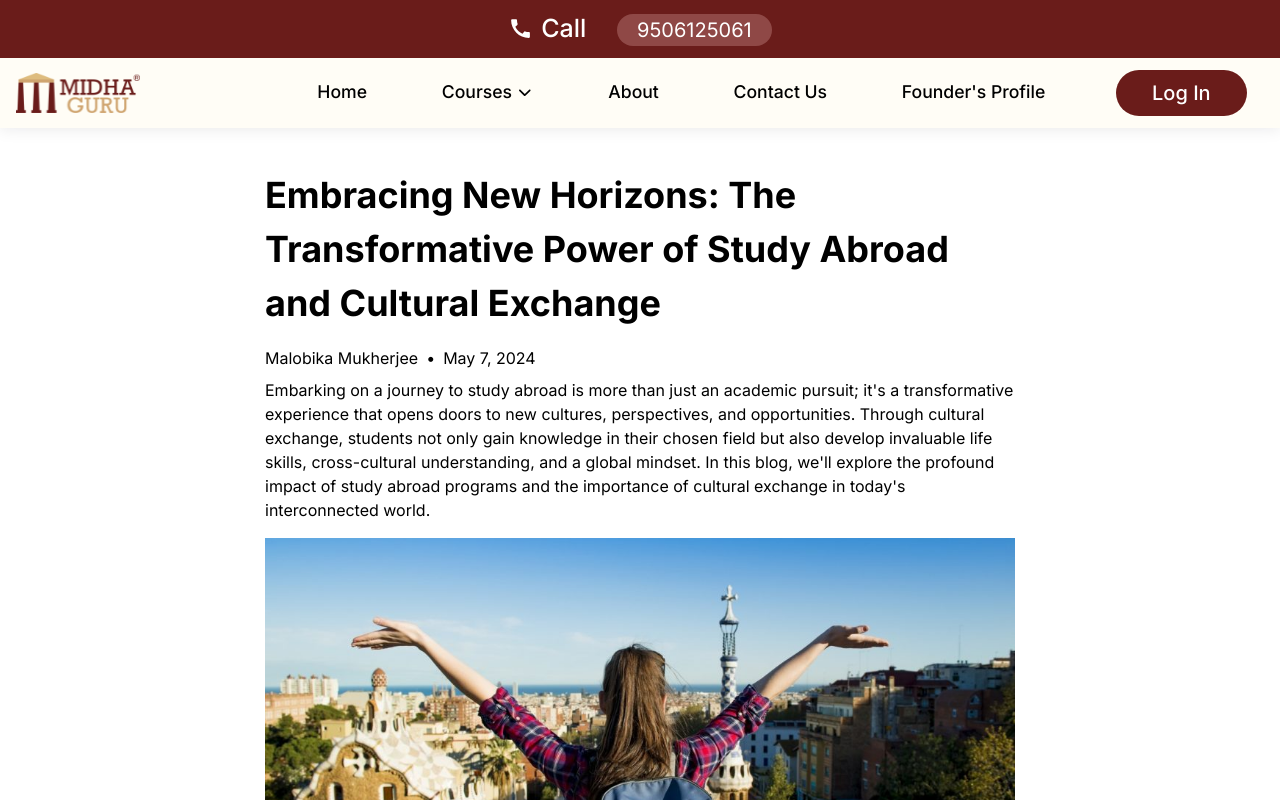
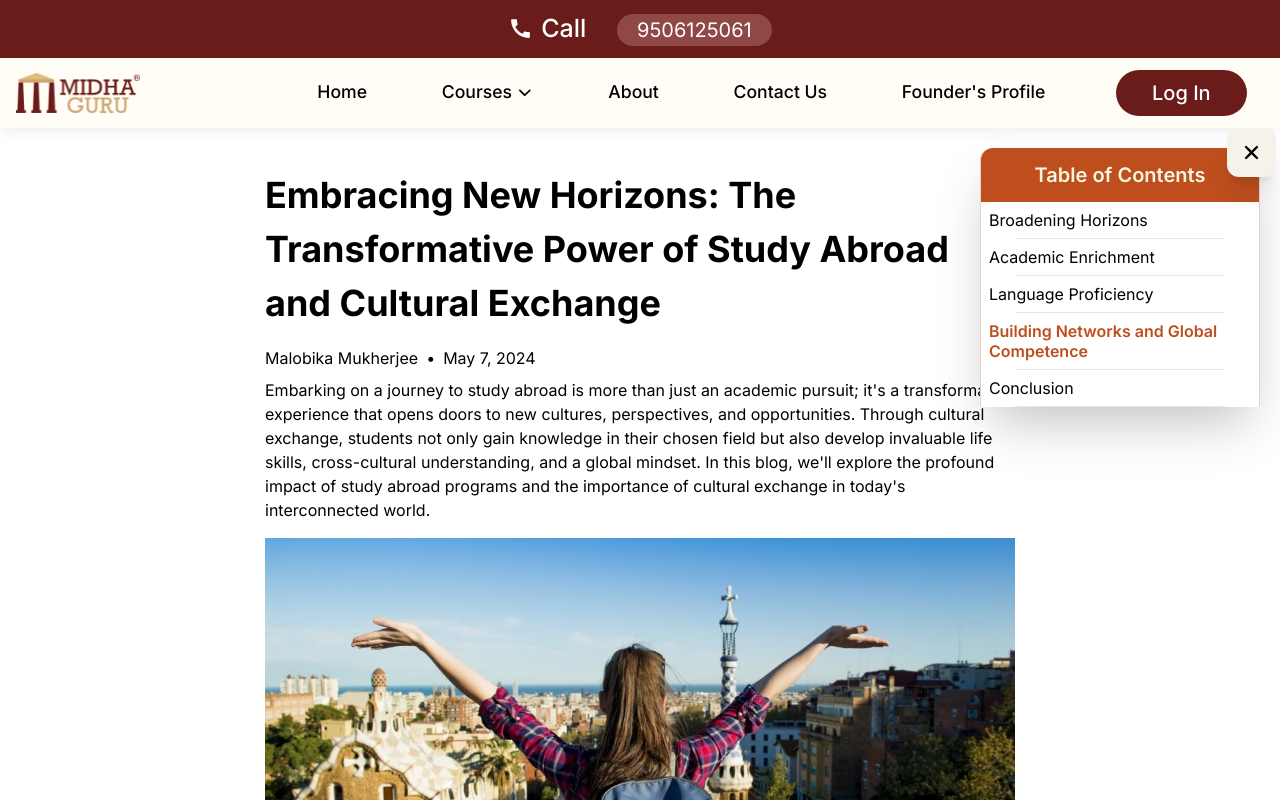
Before and after one commit to midhadomains/midha_guru_nextjs, a Next.js app: page /blogs/Embracing-New-Horizons in a window 1280 px wide. Shown: the top 800 px of the page. Built offline with nearby package versions, Linux system fonts and the light colour scheme.

Commit message:
added table of content

```diff
--- a/app/blogs/5-Magic-Foods/page.jsx
+++ b/app/blogs/5-Magic-Foods/page.jsx
@@ -1,11 +1,20 @@
 import Image from "next/image";
 import Navbar3 from "@/components/Navbar3";
 import Footer from "@/components/Footer";
+import TableOfContents from "@/components/TableOfContents";
 
 export default function page() {
+  const toc = [
+    {id : "section1" , title : "1. Watermelon" },
+    {id : "section2" , title : "2. yogurt" },
+    {id : "section3" , title : "3. Cucumber" },
+    {id : "section4" , title : "4. Berries" },
+    {id : "section5" , title : "5. Coconut water" }
+  ]
   return (
     <>
     <Navbar3/>
+    <TableOfContents toc={toc}/>
     <div className=" mx-auto  mt-10 ">
       <div className="max-w-[850px] mx-auto  mt-10 sm:px-[50px] px-[25px]">
         <h1 className="font-bold text-[16px] sm:text-[26px] lg:text-[40px] ">
@@ -30,7 +39,7 @@ export default function page() {
           Here are <span className="font-bold">5 “Magic Foods”</span> which can
           help students stay cool and energized during the summer months.
         </p>
-        <h2 className="font-bold text-[16px] sm:text-[24px] mt-1">1. Watermelon</h2>
+        <h2 className="font-bold text-[16px] sm:text-[24px] mt-1" id='section1'>1. Watermelon</h2>
 
         <Image
           src="/watemelon.jpg"
@@ -50,7 +59,7 @@ export default function page() {
           popsicles, or watermelon salad.
         </p>
 
-        <h2 className="font-bold text-[16px] sm:text-[24px] mt-4">2. yogurt</h2>
+        <h2 className="font-bold text-[16px] sm:text-[24px] mt-4" id='section2'>2. yogurt</h2>
         <Image
           src="/cup.jpg"
           alt="img"
@@ -69,7 +78,7 @@ export default function page() {
           smoothies with frozen berries for a refreshing treat.
         </p>
 
-        <h2 className="font-bold text-[16px] sm:text-[24px] mt-4">3. Cucumber</h2>
+        <h2 className="font-bold text-[16px] sm:text-[24px] mt-4" id='section3'>3. Cucumber</h2>
         <Image
           src="/cucumber.jpg"
           alt="img"
@@ -88,7 +97,7 @@ export default function page() {
           yogurt cucumber salad.
         </p>
 
-        <h2 className="font-bold text-[16px] sm:text-[24px] mt-4">4. Berries</h2>
+        <h2 className="font-bold text-[16px] sm:text-[24px] mt-4" id='section4'>4. Berries</h2>
         <Image
           src="/bluberries.jpg"
           alt="img"
@@ -107,7 +116,7 @@ export default function page() {
           oatmeal, or blended into smoothies.
         </p>
 
-        <h2 className="font-bold text-[16px] sm:text-[24px] mt-4">5.Coconut water</h2>
+        <h2 className="font-bold text-[16px] sm:text-[24px] mt-4" id='section5'>5.Coconut water</h2>
         <Image
           src="/coconut.jpg"
           alt="img"
--- a/app/blogs/Embracing-New-Horizons/page.jsx
+++ b/app/blogs/Embracing-New-Horizons/page.jsx
@@ -1,11 +1,21 @@
 import Footer from "@/components/Footer";
 import Navbar3 from "@/components/Navbar3";
+import TableOfContents from "@/components/TableOfContents";
 import Image from "next/image";
 
 export default function page() {
+
+  const toc = [
+    {id : "section1" , title : "Broadening Horizons" },
+    {id : "section2" , title : "Academic Enrichment" },
+    {id : "section3" , title : "Language Proficiency" },
+    {id : "section4" , title : "Building Networks and Global Competence" },
+    {id : "section5" , title : "Conclusion" }
+  ]
   return (
     <>
     <Navbar3/>
+    <TableOfContents toc={toc}/>
     <div className=" mx-auto  ">
       <div className="max-w-[850px] mx-auto  mt-10 sm:px-[50px] px-[25px]">
         <h1 className="font-bold text-[16px] sm:text-[26px] lg:text-[36px] ">
@@ -42,7 +52,7 @@ export default function page() {
           quality={100}
         />
 
-        <h2 className="font-bold text-[16px] sm:text-[24px] mt-4">Broadening Horizons</h2>
+        <h2 className="font-bold text-[16px] sm:text-[24px] mt-4" id='section1'>Broadening Horizons</h2>
 
         <p className="text-[14px] lg:text-[16px] mt-2">
           Studying abroad offers students a unique opportunity to step outside
@@ -72,7 +82,7 @@ export default function page() {
           quality={100}
         />
 
-        <h2 className="font-bold text-[16px] sm:text-[24px] mt-4">Academic Enrichment</h2>
+        <h2 className="font-bold text-[16px] sm:text-[24px] mt-4" id='section2'>Academic Enrichment</h2>
 
         <p className="text-[14px] lg:text-[16px] mt-2">
           Beyond cultural immersion, studying abroad offers access to
@@ -100,7 +110,7 @@ export default function page() {
           quality={100}
         />
 
-        <h2 className="font-bold text-[16px] sm:text-[24px] mt-4">Language Proficiency</h2>
+        <h2 className="font-bold text-[16px] sm:text-[24px] mt-4" id='section3'>Language Proficiency</h2>
 
         <p className="text-[14px] lg:text-[16px] mt-2">
           Language proficiency is a crucial skill in today&apos;s globalized
@@ -129,7 +139,7 @@ export default function page() {
           quality={100}
         />
 
-        <h2 className="font-bold text-[16px] sm:text-[24px] mt-4">
+        <h2 className="font-bold text-[16px] sm:text-[24px] mt-4" id='section4'>
           Building Networks and Global Competence
         </h2>
 
@@ -161,7 +171,7 @@ export default function page() {
           quality={100}
         />
 
-        <h2 className="font-bold text-[16px] sm:text-[24px] mt-4">Conclusion</h2>
+        <h2 className="font-bold text-[16px] sm:text-[24px] mt-4" id='section5'>Conclusion</h2>
 
         <p className="text-[14px] lg:text-[16px] mt-2">
           In conclusion, study abroad and cultural exchange are transformative
--- a/app/blogs/The-power-of-visualization/page.jsx
+++ b/app/blogs/The-power-of-visualization/page.jsx
@@ -1,11 +1,20 @@
 import Image from "next/image";
 import Navbar3 from "@/components/Navbar3";
 import Footer from "@/components/Footer";
+import TableOfContents from "@/components/TableOfContents";
 
 export default function page() {
+  const toc = [
+    {id : "section1" , title : "Engaging students:" },
+    {id : "section2" , title : "Stimulating Imagination:" },
+    {id : "section3" , title : "Facilitating Understanding:" },
+    {id : "section4" , title : "Enhancing Memory:" },
+    {id : "section5" , title : "Promoting Active Learning:" }
+  ]
   return (
     <>
     <Navbar3/>
+    <TableOfContents toc={toc}/>
     <div className=" mx-auto ">
       <div className="max-w-[850px] mx-auto  mt-10 sm:px-[50px] px-[25px]">
         <h1 className="font-bold text-[16px] sm:text-[26px] lg:text-[40px] underline text-center">
@@ -32,7 +41,7 @@ export default function page() {
           Let&apos;s explore why visualization is considered one of the best
           ways of teaching and how it can transform the learning process. -
         </p>
-        <h2 className="font-bold text-[16px] sm:text-[24px] mt-1">Engaging students:</h2>
+        <h2 className="font-bold text-[16px] sm:text-[24px] mt-1" id='section1'>Engaging students:</h2>
 
         <Image
           src="/students.jpg"
@@ -53,7 +62,7 @@ export default function page() {
           catering to the diverse needs of students.
         </p>
 
-        <h2 className="font-bold text-[16px] sm:text-[24px] mt-4">Stimulating Imagination:</h2>
+        <h2 className="font-bold text-[16px] sm:text-[24px] mt-4"id='section2'>Stimulating Imagination:</h2>
         <Image
           src="/imagination.jpg"
           alt="img"
@@ -75,7 +84,7 @@ export default function page() {
           from multiple perspectives.
         </p>
 
-        <h2 className="font-bold text-[16px] sm:text-[24px] mt-4">Facilitating Understanding:</h2>
+        <h2 className="font-bold text-[16px] sm:text-[24px] mt-4" id='section3'>Facilitating Understanding:</h2>
         <Image
           src="/understanding.jpg"
           alt="img"
@@ -97,7 +106,7 @@ export default function page() {
           accessible to students.
         </p>
 
-        <h2 className="font-bold text-[16px] sm:text-[24px] mt-4">Enhancing Memory:</h2>
+        <h2 className="font-bold text-[16px] sm:text-[24px] mt-4" id='section4'>Enhancing Memory:</h2>
         <Image
           src="/memory.jpg"
           alt="img"
@@ -119,7 +128,7 @@ export default function page() {
           memorable and enjoyable experience.
         </p>
 
-        <h2 className="font-bold text-[16px] sm:text-[24px] mt-4">Promoting Active Learning:</h2>
+        <h2 className="font-bold text-[16px] sm:text-[24px] mt-4"id='section5'>Promoting Active Learning:</h2>
         <Image
           src="/learnings.jpg"
           alt="img"
--- a/app/blogs/Unravelling-the-Enigma/page.jsx
+++ b/app/blogs/Unravelling-the-Enigma/page.jsx
@@ -1,12 +1,21 @@
 import Footer from "@/components/Footer";
 import Navbar from "@/components/Navbar";
 import Navbar3 from "@/components/Navbar3.jsx";
+import TableOfContents from "@/components/TableOfContents";
 import Image from "next/image";
 
 export default function page() {
+  const toc = [
+    {id : "section1" , title : "The Essence of Mind Psychology:" },
+    {id : "section2" , title : "Perception and Reality:" },
+    {id : "section3" , title : "The Power of Belief:" },
+    {id : "section4" , title : "Emotions Unveiled:" },
+    {id : "section5" , title : " Conclusion" }
+  ]
   return (
     <>
     <Navbar3/>
+    <TableOfContents toc={toc}/>
     <div className=" mx-auto   ">
       <div className="max-w-[850px] mx-auto  mt-10 sm:px-[50px] px-[25px]">
         <h1 className="font-bold text-[16px] sm:text-[26px] lg:text-[36px] ">
@@ -39,7 +48,7 @@ export default function page() {
           the secrets that shape our consciousness.
         </p>
 
-        <h2 className="font-bold text-[16px] sm:text-[24px] mt-4">
+        <h2 className="font-bold text-[16px] sm:text-[24px] mt-4" id='section1'>
           The Essence of Mind Psychology:
         </h2>
 
@@ -65,7 +74,7 @@ export default function page() {
           understanding the intricacies of human experience.
         </p>
 
-        <h2 className="font-bold text-[16px] sm:text-[24px] mt-4">
+        <h2 className="font-bold text-[16px] sm:text-[24px] mt-4" id='section2'>
           Perception and Reality:
         </h2>
 
@@ -91,7 +100,7 @@ export default function page() {
           of reality.
         </p>
 
-        <h2 className="font-bold text-[16px] sm:text-[24px] mt-4">
+        <h2 className="font-bold text-[16px] sm:text-[24px] mt-4"id='section3'>
           The Power of Belief:
         </h2>
 
@@ -116,7 +125,7 @@ export default function page() {
           often with devastating consequences.
         </p>
 
-        <h2 className="font-bold text-[16px] sm:text-[24px] mt-4">
+        <h2 className="font-bold text-[16px] sm:text-[24px] mt-4" id='section4'>
           Emotions Unveiled:
         </h2>
 
@@ -159,7 +168,7 @@ export default function page() {
           in driving behavior, even in cases as extreme as that of Ted Bundy.
         </p>
 
-        <h2 className="font-bold text-[16px] sm:text-[24px] mt-4">
+        <h2 className="font-bold text-[16px] sm:text-[24px] mt-4"id='section5'>
           Conclusion
         </h2>
 
--- a/app/blogs/myths-in-biology/page.jsx
+++ b/app/blogs/myths-in-biology/page.jsx
@@ -1,23 +1,28 @@
 import Footer from "@/components/Footer";
 import Navbar3 from "@/components/Navbar3";
+import TableOfContents from "@/components/TableOfContents";
 import Image from "next/image";
 import Link from "next/link";
 
 
 export default function page() {
+
+  const toc = [
+    {id : "section1" , title : "Myth 1 - Humans only use 10% of their brain." },
+    {id : "section2" , title : "Myth 2 - A person's blood is blue inside their body until it is exposed to oxygen." },
+    {id : "section3" , title : "Myth 3 - The belief that humans evolved from chimpanzees." },
+    {id : "section4" , title : "Myth 4 - The belief that hair & fingernails continue to grow after death" },
+    {id : "section5" , title : "Myth 5 - The idea that people can sweat out toxins from their bodies during exercise." }
+  ]
+
   return (
     <>
     <div >
 
     <div className=" mx-auto  ">
     <Navbar3/>
-       {/* <ul className="fixed top-[150px] left-2 ml-8">
-        <li><Link href='#section1'>Myth 1.</Link></li>
-        <li><Link href='#section2'>Myth 2.</Link></li>
-        <li><Link href='#section3'>Myth 3.</Link></li>
-        <li><Link href='#section4'>Myth 4.</Link></li>
-        <li><Link href='#section5'>Myth 5.</Link></li>
-      </ul>   */}
+    <TableOfContents toc={toc}/>
+
       <div className="max-w-[850px] mx-auto  sm:px-[50px] px-[25px] scroll-smooth ">
         <h1 className="font-bold text-[16px] sm:text-[26px] lg:text-[40px] " >
           Here are some myths in biology and debunking it
--- a/app/layout.js
+++ b/app/layout.js
@@ -11,7 +11,7 @@ export const metadata = {
 
 export default function RootLayout({ children }) {
   return (
-    <html lang="en">
+    <html lang="en" style={{scrollBehavior:"smooth"}}>
       <body className={inter.className}>{children}</body>
       <GoogleAnalytics gaId="G-YYJYHRV8EM" />
     </html>
--- /dev/null
+++ b/components/TableOfContents.jsx
@@ -0,0 +1,124 @@
+"use client";
+import React, { useState, useEffect, useMemo } from "react";
+import { IoClose } from "react-icons/io5";
+import { FaListOl } from "react-icons/fa";
+import Link from "next/link";
+
+const TableOfContents = ({ toc }) => {
+  const [activeSection, setActiveSection] = useState(null);
+  const [isVisible, setIsVisible] = useState(false);
+
+  const sections = useMemo(() => toc, []);
+
+  useEffect(() => {
+    if (window.innerWidth !== 0 && window.innerWidth > 800) {
+      setIsVisible(true);
+    } else {
+      setIsVisible(false);
+    }
+    const handleScroll = () => {
+      const scrollPosition = window.scrollY;
+      const sectionOffsets = sections.map((section) => {
+        const element = document.getElementById(section.id);
+        return {
+          id: section.id,
+          offset: element.offsetTop,
+          height: element.offsetHeight,
+        };
+      });
+
+      for (let i = 0; i < sectionOffsets.length - 1; i++) {
+        const currentSection = sectionOffsets[i];
+        const nextSection = sectionOffsets[i + 1];
+
+        // Check if the bottom of the active section is above the top of the next section
+        if (
+          scrollPosition >= currentSection.offset &&
+          scrollPosition < nextSection.offset &&
+          activeSection !== currentSection.id
+        ) {
+          setActiveSection(currentSection.id);
+          break;
+        }
+      }
+
+      // Check if the scroll position is within the last section
+      const lastSection = sectionOffsets[sectionOffsets.length - 1];
+      if (
+        scrollPosition >= lastSection.offset &&
+        activeSection !== lastSection.id
+      ) {
+        setActiveSection(lastSection.id);
+      }
+    };
+
+    window.addEventListener("scroll", handleScroll);
+    const handleResize = () => {
+      setIsVisible(window.innerWidth > 800); // Update visibility based on screen width
+    };
+    window.addEventListener("resize", handleResize);
+
+    return () => {
+      window.removeEventListener("scroll", handleScroll);
+      window.removeEventListener("resize", handleResize);
+    };
+  }, [sections, activeSection]);
+
+  const scrollToSection = (id) => {
+    const element = document.getElementById(id);
+    if (element) {
+      window.scrollTo({
+        top: element.offsetTop,
+        behavior: "smooth",
+      });
+    }
+  };
+
+  const toggleVisibility = () => {
+    setIsVisible((prevState) => !prevState); // Toggle visibility state
+  };
+
+  return (
+    <div className="fixed top-30 right-1 z-10">
+      <button
+        onClick={toggleVisibility}
+        className="fixed top-35 right-1 z-10 bg-[#F6F2E9] text-black text-[25px] p-3 rounded-xl shadow-xl "
+      >
+        {isVisible ? <IoClose /> : <FaListOl />}
+      </button>
+      <div
+        className={`table-of-contents bg-white shadow-2xl w-[230px] md:w-[280px] fixed right-0 rounded-t-xl m-5 border-l border-r border-[#BE4E1E42] transition-all ${
+          isVisible ? "opacity-100" : "opacity-0 pointer-events-none"
+        }`}
+        style={{ transform: `translateX(${isVisible ? "0%" : "100%"})` }}
+      >
+        <h2 className=" md:text-[20px] font-semibold  text-center bg-[#BE4E1E] rounded-t-xl py-3 text-[16px] text-[#F7F7E0]">
+          Table of Contents
+        </h2>
+        <ul className="px-2 leading-[20px]">
+          {sections.map((section) => (
+            <React.Fragment key={section.id}>
+              <a
+                href={`#${section.id}`}
+                onClick={() => scrollToSection(section.id)}
+                className={`hover:text-[#BE4E1E] ${
+                  activeSection === section.id
+                    ? "text-[#BE4E1E] font-[600]"
+                    : ""
+                }`}
+              >
+                <li className="py-2 text-[13px] md:text-[16px]">
+                  {section.title}
+                </li>{" "}
+              </a>
+
+              <hr className="w-[80%] mx-auto" />
+            </React.Fragment>
+          ))}
+        </ul>
+      </div>
+    </div>
+  );
+};
+
+export default TableOfContents;
```
